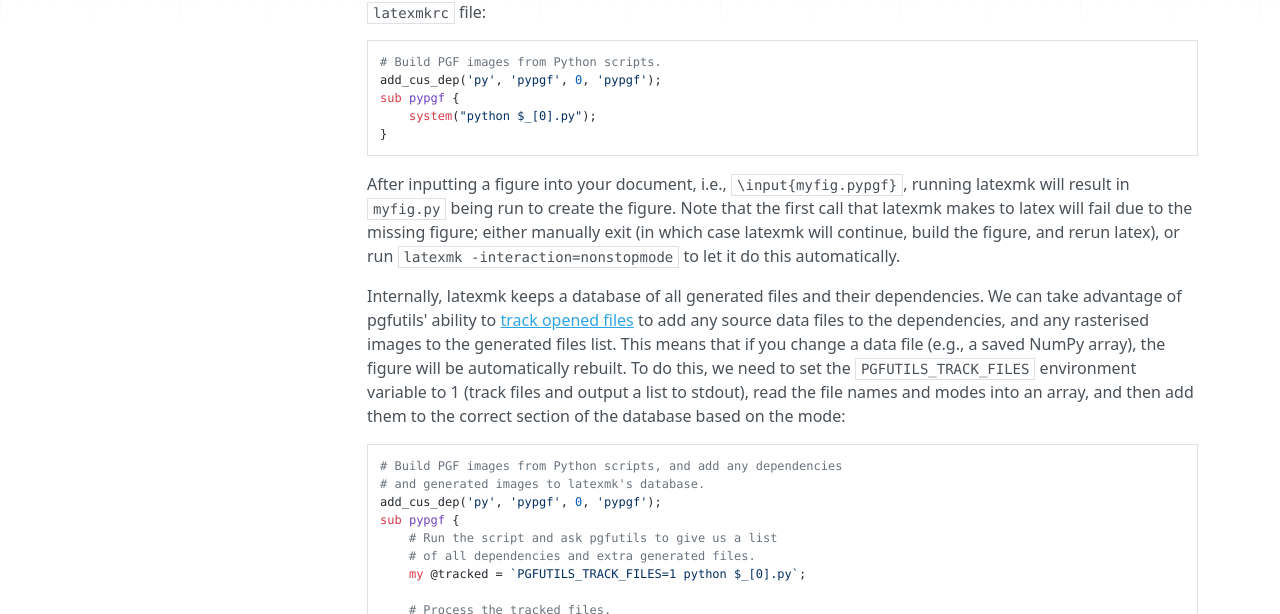
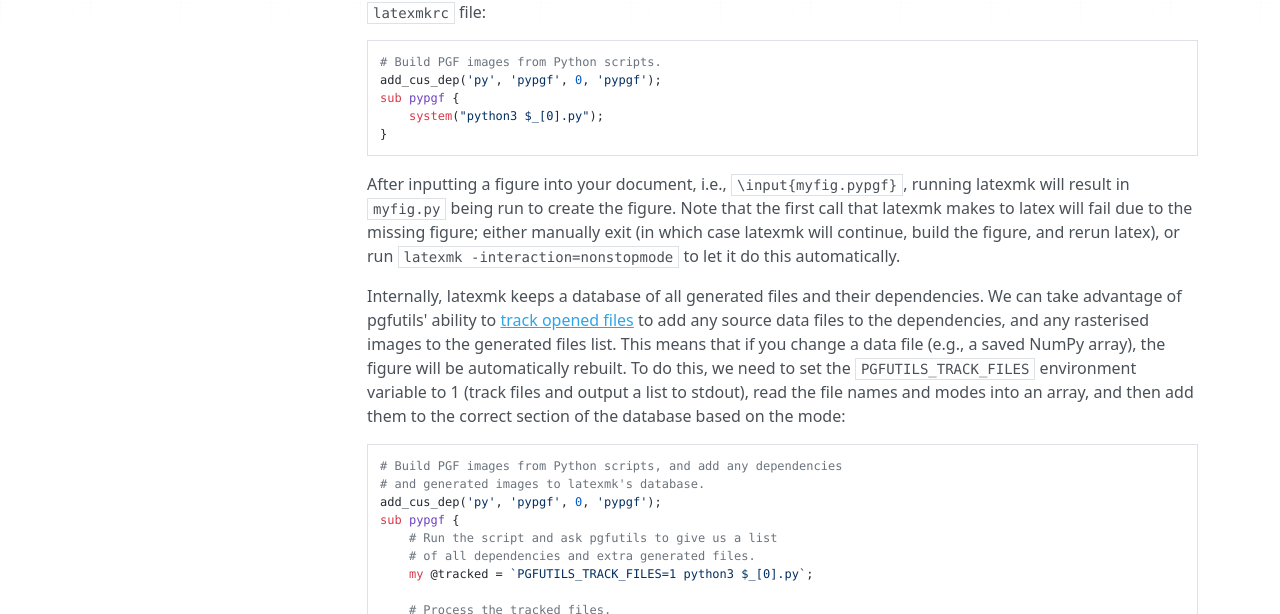
Before and after one commit to bcbnz/matplotlib-pgfutils, an MkDocs documentation site: the page built from doc/latexmk.md, in a window 1280 px wide and 900 px high. Shown: the part 286-900 px from the top of the window. Built offline with MkDocs 1.6.1, drawn with Linux system fonts in a browser that asks for light colours; nearby versions of some CDN libraries.

Commit message:
latexmk/Makefile: explicitly use python3 rather than python.

````diff
--- a/doc/latexmk.md
+++ b/doc/latexmk.md
@@ -12,7 +12,7 @@ add the following to your `latexmkrc` file:
 # Build PGF images from Python scripts.
 add_cus_dep('py', 'pypgf', 0, 'pypgf');
 sub pypgf {
-    system("python $_[0].py");
+    system("python3 $_[0].py");
 }
 ```
 
@@ -40,7 +40,7 @@ add_cus_dep('py', 'pypgf', 0, 'pypgf');
 sub pypgf {
     # Run the script and ask pgfutils to give us a list
     # of all dependencies and extra generated files.
-    my @tracked = `PGFUTILS_TRACK_FILES=1 python $_[0].py`;
+    my @tracked = `PGFUTILS_TRACK_FILES=1 python3 $_[0].py`;
 
     # Process the tracked files.
     foreach (@tracked){
````
Also changed, not shown: 5 other files.
